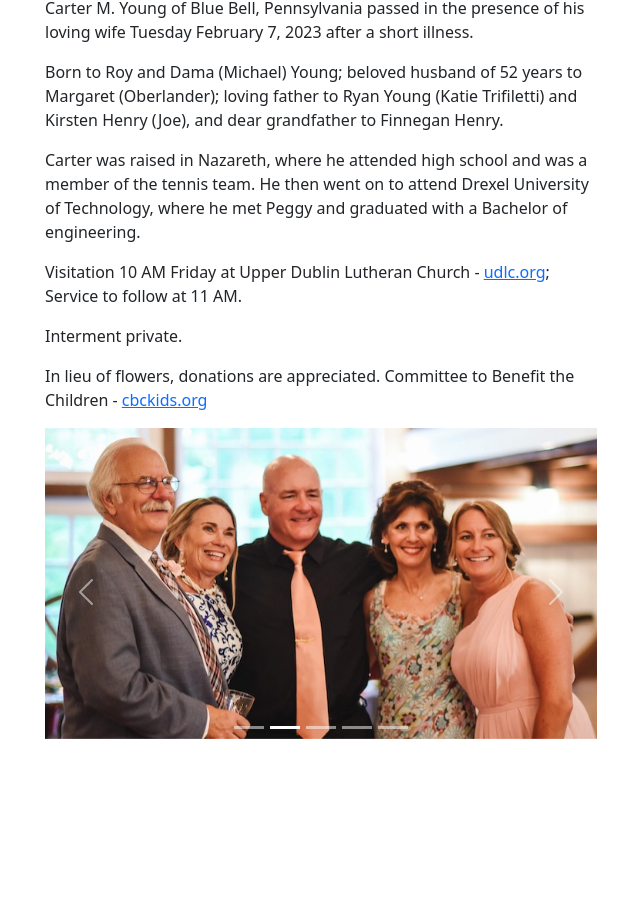
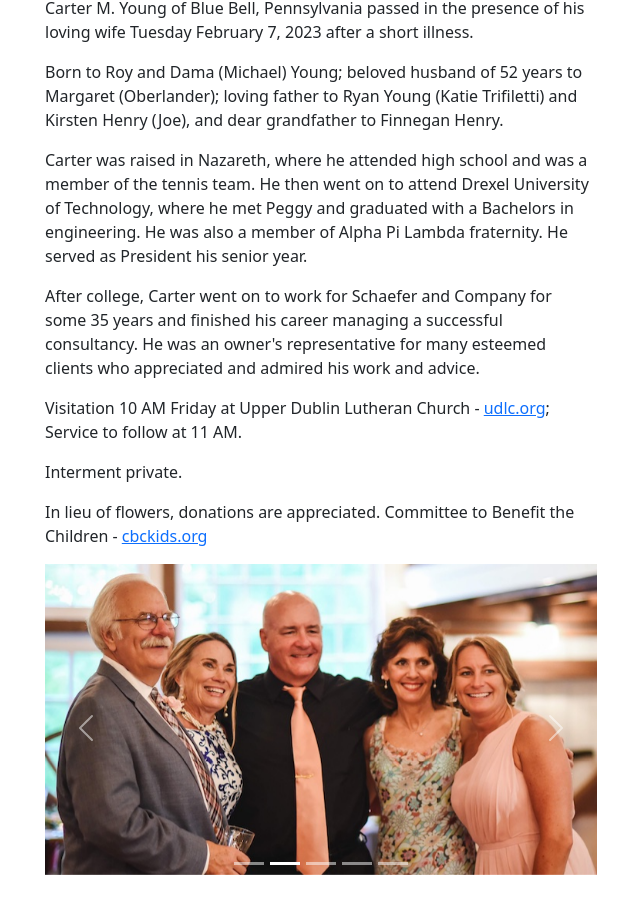
Before and after one commit to cartermyoung/cartermyoung.github.io, a Jekyll site: the page built from index.html, in a window 1280 px wide and 1251 px high. Shown: the part 312-1226 px from the top of the window, without its empty margins (319-959 px from the left). Built offline with Jekyll 4.4.1, drawn with Linux system fonts in a browser that asks for light colours.

Commit message:
Update index.html

```diff
--- a/index.html
+++ b/index.html
@@ -15,7 +15,8 @@ alt_tags:
         <p><img alt="Photograph of Carter M. Young" src="/images/homepage/carter.png" width="200"></p>
         <p>Carter M. Young of Blue Bell, Pennsylvania passed in the presence of his loving wife Tuesday February 7, 2023 after a short illness.</p>
         <p>Born to Roy and Dama (Michael) Young; beloved husband of 52 years to Margaret (Oberlander); loving father to Ryan Young (Katie Trifiletti) and Kirsten Henry (Joe), and dear grandfather to Finnegan Henry.</p>
-        <p>Carter was raised in Nazareth, where he attended high school and was a member of the tennis team. He then went on to attend Drexel University of Technology, where he met Peggy and graduated with a Bachelor of engineering.</p>
+        <p>Carter was raised in Nazareth, where he attended high school and was a member of the tennis team. He then went on to attend Drexel University of Technology, where he met Peggy and graduated with a Bachelors in engineering. He was also a member of Alpha Pi Lambda fraternity. He served as President his senior year.</p>
+        <p>After college, Carter went on to work for Schaefer and Company for some 35 years and finished his career managing a successful consultancy. He was an owner's representative for many esteemed clients who appreciated and admired his work and advice.</p>
         <p>Visitation 10 AM Friday at Upper Dublin Lutheran Church - <a href="https://udlc.org">udlc.org</a>; Service to follow at 11 AM.</p>
         <p>Interment private.</p>
         <p>In lieu of flowers, donations are appreciated. Committee to Benefit the Children - <a href="http://cbckids.org">cbckids.org</a></p>
```
